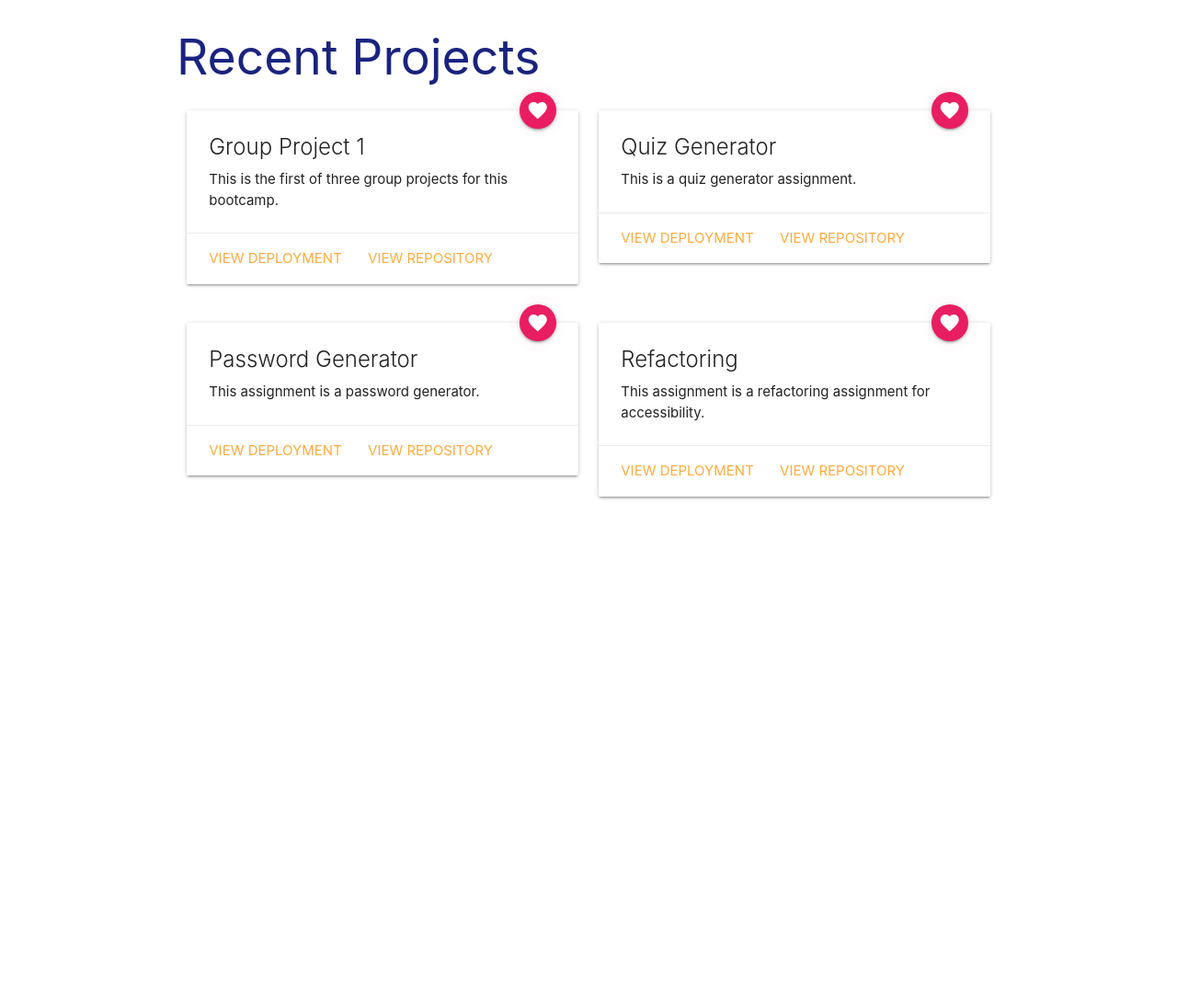
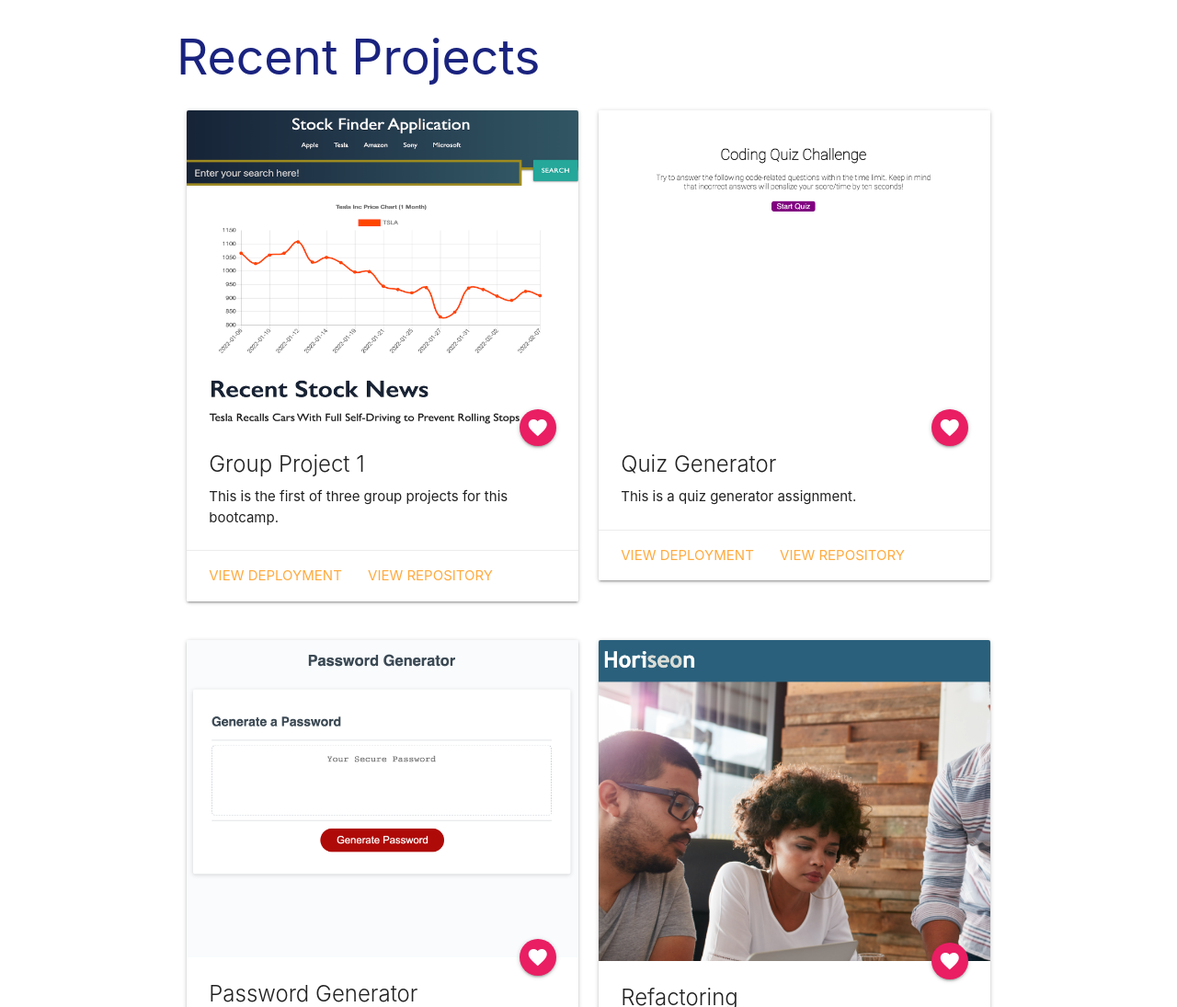
Before and after one commit to antarmartin/portfolio_2, a plain HTML site: page index.html in a window 1280 px wide. Shown: the part 1929-3024 px from the top of the page at 92% size. Drawn offline with nearby package versions, Linux system fonts and the light colour scheme; the site is published under a folder, as on GitHub Pages, so addresses that start at the root find nothing.

Commit message:
removed slashes from image names

```diff
--- a/index.html
+++ b/index.html
@@ -91,7 +91,7 @@
    <!-- parallax -->
    <div class="parallax-container">
     <div class="parallax">
-        <img src="/images/html.jpg" alt="" class="responsive-img">
+        <img src="images/html.jpg" alt="" class="responsive-img">
     </div>
 </div>
 
@@ -101,7 +101,7 @@
       <div class="col s12 l6">
         <div class="card">
           <div class="card-image">
-            <img src="/images/stock_finder2.png" alt="">
+            <img src="images/stock_finder2.png" alt="">
             <a href="" class="halfway-fab btn-floating pink pulse">
               <i class="material-icons">favorite</i>
             </a>
@@ -119,7 +119,7 @@
       <div class="col s12 l6">
         <div class="card">
           <div class="card-image">
-            <img src="/images/quiz_gen.png" alt="">
+            <img src="images/quiz_gen.png" alt="">
             <a href="" class="halfway-fab btn-floating pink pulse">
               <i class="material-icons">favorite</i>
             </a>
@@ -139,7 +139,7 @@
         <div class="col s12 l6">
           <div class="card">
             <div class="card-image">
-              <img src="/images/passcode_gen.png" alt="">
+              <img src="images/passcode_gen.png" alt="">
               <a href="" class="halfway-fab btn-floating pink pulse">
                 <i class="material-icons">favorite</i>
               </a>
@@ -157,7 +157,7 @@
         <div class="col s12 l6">
           <div class="card">
             <div class="card-image">
-              <img src="/images/refactor.png" alt="">
+              <img src="images/refactor.png" alt="">
               <a href="" class="halfway-fab btn-floating pink pulse">
                 <i class="material-icons">favorite</i>
               </a>
@@ -179,7 +179,7 @@
   <!-- parallax -->
   <div class="parallax-container">
       <div class="parallax">
-          <img src="/images/haleiwa_tree.jpg" alt="" class="responsive-img">
+          <img src="images/haleiwa_tree.jpg" alt="" class="responsive-img">
       </div>
   </div>
 
@@ -218,7 +218,7 @@
   <!-- parallax -->
   <div class="parallax-container">
     <div class="parallax">
-      <img src="/images/selfie_sharp.jpg" alt="" class="responsive-img">
+      <img src="images/selfie_sharp.jpg" alt="" class="responsive-img">
     </div>
   </div>
 
```
